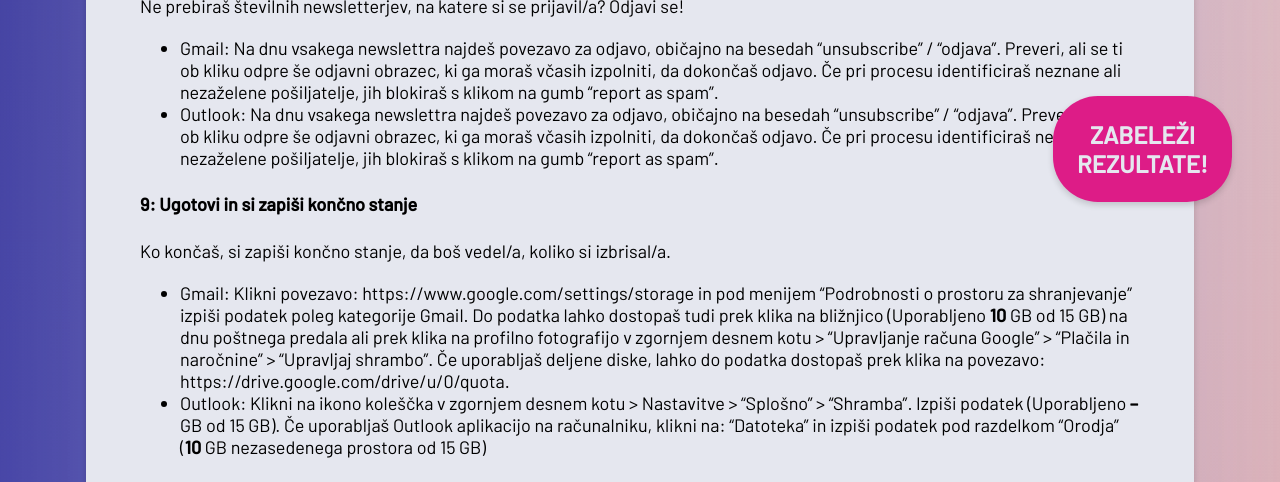
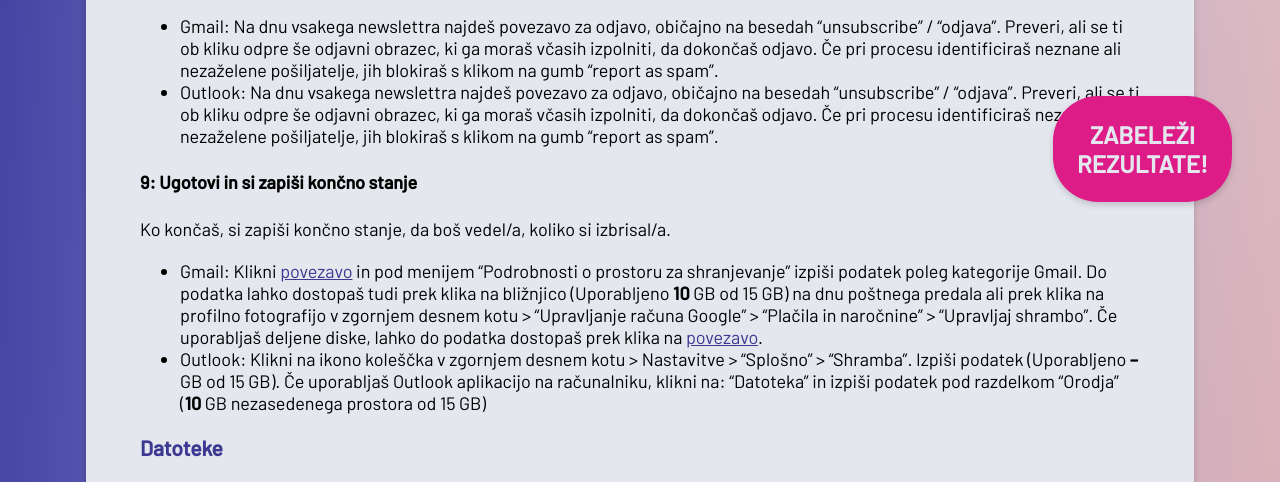
Before and after one commit to ewba/dcd-si, a Jekyll site: the page built from navodila-za-ciscenje.md, in a window 1280 px wide and 1400 px high, scrolled down 2608 px. Shown: the top 482 px of the window. Built offline with Jekyll 4.4.1, drawn with Linux system fonts in a browser that asks for light colours; some of the changed text lies outside the part shown; grey boxes are pictures that could not be loaded.

Commit message:
Update navodila-za-ciscenje.md

```diff
--- a/navodila-za-ciscenje.md
+++ b/navodila-za-ciscenje.md
@@ -19,7 +19,7 @@
 
 #### 1: Ugotovi in si zapiši izhodiščno stanje
 Preden začneš, moraš ugotoviti izhodiščno stanje, da boš po koncu procesa vedel/a, koliko si izbrisal/a.
-- Gmail: [Klikni povezavo](https://www.google.com/settings/storage) in pod menijem "Podrobnosti o prostoru za shranjevanje" izpiši podatek poleg kategorije Gmail. Do podatka lahko dostopaš tudi prek klika na bližnjico (Uporabljeno **12** GB od 15 GB) na dnu poštnega predala ali prek klika na profilno fotografijo v zgornjem desnem kotu > "Upravljanje računa Google" > “Plačila in naročnine" > "Upravljaj shrambo". Če uporabljaš deljene diske, lahko do podatka dostopaš prek klika na povezavo: https://drive.google.com/drive/u/0/quota.
+- Gmail: [Klikni povezavo](https://www.google.com/settings/storage) in pod menijem "Podrobnosti o prostoru za shranjevanje" izpiši podatek poleg kategorije Gmail. Do podatka lahko dostopaš tudi prek klika na bližnjico (Uporabljeno **12** GB od 15 GB) na dnu poštnega predala ali prek klika na profilno fotografijo v zgornjem desnem kotu > "Upravljanje računa Google" > “Plačila in naročnine" > "Upravljaj shrambo". Če uporabljaš deljene diske, lahko do podatka dostopaš prek klika na [povezavo](https://drive.google.com/drive/u/0/quota).
 - Outlook: Klikni na ikono koleščka v zgornjem desnem kotu > Nastavitve > "Splošno" > "Shramba". Izpiši podatek (Uporabljeno **--** GB od 15 GB). Če uporabljaš Outlook aplikacijo na računalniku, klikni na: “Datoteka” in izpiši podatek pod razdelkom “Orodja” (**12** GB nezasedenega prostora od 15 GB)
 
 #### 2: Filtriraj in izbriši največja sporočila
@@ -28,7 +28,7 @@
 - Outlook: Na vrhu poštnega predala poišči ikono filtra ter klikni na "Razvrsti" > "Velikost". Posamezno sporočilo izbrišeš s klikom na ikono "Izbriši" na desni strani sporočila ali pa izbereš več sporočil in jih izbrišeš z ikono "izbriši" v orodni vrstici.
 
 #### 3: Uporabi sistemska priporočila
-- Gmail: Klikni povezavo: https://one.google.com/storage/management?g1_landing_page=2, preglej predlagane predloge pod razdelkom "Čiščenje predlaganih elementov" in izbriši e-poštna sporočila z velikimi priponkami. Sistem te vodi čez brisanje velikih datotek in priponk, vsiljene e-pošte in sporočil v smetnjaku. Do predlogov lahko prideš tudi, če se na povezavi https://www.google.com/settings/storage pomakneš do razdelka "Sprostite prostor" in klikneš "Sprostite prostor za shranjevanje v računu".
+- Gmail: Klikni [povezavo](https://one.google.com/storage/management?g1_landing_page=2), preglej predlagane predloge pod razdelkom "Čiščenje predlaganih elementov" in izbriši e-poštna sporočila z velikimi priponkami. Sistem te vodi čez brisanje velikih datotek in priponk, vsiljene e-pošte in sporočil v smetnjaku. Do predlogov lahko prideš tudi, če se na [povezavi](https://www.google.com/settings/storage) pomakneš do razdelka "Sprostite prostor" in klikneš "Sprostite prostor za shranjevanje v računu".
 - Outlook: Klikni na ikono koleščka v zgornjem desnem kotu > Nastavitve > "Splošno" > "Shramba" in preglej predlagane predloge pod razdelkom "Upravljanje shrambe". Če uporabljaš Outlook aplikacijo na računalniku, najdeš predloge pod: “Datoteka” in "Orodja". Sistem te vodi čez čiščenje nabiralnika, praznjenje mape "Izbrisano" in čiščenje starih elementov.
 
 #### 4: Izbriši dolge pogovore
@@ -62,7 +62,7 @@
 
 #### 9: Ugotovi in si zapiši končno stanje
 Ko končaš, si zapiši končno stanje, da boš vedel/a, koliko si izbrisal/a.
-- Gmail: Klikni povezavo: https://www.google.com/settings/storage in pod menijem "Podrobnosti o prostoru za shranjevanje" izpiši podatek poleg kategorije Gmail. Do podatka lahko dostopaš tudi prek klika na bližnjico (Uporabljeno **10** GB od 15 GB) na dnu poštnega predala ali prek klika na profilno fotografijo v zgornjem desnem kotu > "Upravljanje računa Google" > “Plačila in naročnine" > "Upravljaj shrambo". Če uporabljaš deljene diske, lahko do podatka dostopaš prek klika na povezavo: https://drive.google.com/drive/u/0/quota.
+- Gmail: Klikni [povezavo](https://www.google.com/settings/storage) in pod menijem "Podrobnosti o prostoru za shranjevanje" izpiši podatek poleg kategorije Gmail. Do podatka lahko dostopaš tudi prek klika na bližnjico (Uporabljeno **10** GB od 15 GB) na dnu poštnega predala ali prek klika na profilno fotografijo v zgornjem desnem kotu > "Upravljanje računa Google" > “Plačila in naročnine" > "Upravljaj shrambo". Če uporabljaš deljene diske, lahko do podatka dostopaš prek klika na [povezavo](https://drive.google.com/drive/u/0/quota).
 - Outlook: Klikni na ikono koleščka v zgornjem desnem kotu > Nastavitve > "Splošno" > "Shramba". Izpiši podatek (Uporabljeno **--** GB od 15 GB). Če uporabljaš Outlook aplikacijo na računalniku, klikni na: “Datoteka” in izpiši podatek pod razdelkom “Orodja” (**10** GB nezasedenega prostora od 15 GB)
 
 ### Datoteke
@@ -73,13 +73,13 @@
 - Windows 10: Klikni na ”Začetek” in ikonico koleščka: “Nastavitve”. V meniju izberi možnost “Sistem” > “Prostor za shranjevanje”. Izpiši podatek poleg grafičnega prikaza zapolnjenosti "Uporabljeno 123 GB".
 - Mac: Klikni na "Apple” > “System settings” > “General”. Izberi "Storage" in na desni strani izpiši podatek poleg grafičnega prikaza zapolnjenosti “123 GB of 500 GB used”.
 - OneDrive: Klikni na “Nastavitve” > "Možnosti" in “Upravljanje shrambe”. Izpiši podatek poleg grafičnega prikaza zapolnjenosti "Skupaj uporabljeno 2 GB / 5 GB".
-- Google Drive: Izhodiščno stanje ugotoviš prek klika na povezavo https://drive.google.com/u/0/settings/storage ali prek klika na profilno fotografijo v zgornjem desnem kotu poštnega predala > "Upravljanje računa Google" > “Plačila in naročnine" > "Upravljaj shrambo". Izpiši podatek poleg kategorije Google Drive.
+- Google Drive: Izhodiščno stanje ugotoviš prek klika na [povezavo](https://drive.google.com/u/0/settings/storage) ali prek klika na profilno fotografijo v zgornjem desnem kotu poštnega predala > "Upravljanje računa Google" > “Plačila in naročnine" > "Upravljaj shrambo". Izpiši podatek poleg kategorije Google Drive.
 
 #### 2: Uporabi sistemska priporočila
 - Windows: Klikni na ”Začetek” in ikonico koleščka: “Nastavitve”. V meniju izberi možnost “Sistem” > “Prostor za shranjevanje” in "Priporočila za čiščenje". Sistem te vodi čez brisanje velikih in neuporabljenih datotek in aplikacij, začasnih datotek in sihronizacijo z oblakom.
 - Mac: Odpri “System settings” > “General”. Izberi “Storage”, pod grafičnim prikazom je razdelek Recommendation. Sistem te vodi čez avtomatično brisanje datotek iz koša, sihronizacijo z oblakom ter optimiziranje prostora prek brisanja filmov in serij, ki si jih že pogledal/a iz naprave.
 - OneDrive: Klikni na “Nastavitve” > "Možnosti" > “Upravljanje shrambe” > "Sprosti prostor". Sistem te vodi čez praznjenje koša in brisanje velikih datotek.
-- Google Drive: Klikni povezavo: https://one.google.com/u/2/storage/management in preglej predlagane predloge pod razdelkom "Čiščenje predlaganih elementov". Sistem te vodi čez brisanje velikih datotek in datotek v smetnjaku.
+- Google Drive: Klikni [povezavo](https://one.google.com/u/2/storage/management) in preglej predlagane predloge pod razdelkom "Čiščenje predlaganih elementov". Sistem te vodi čez brisanje velikih datotek in datotek v smetnjaku.
 
 #### 3: Očisti začasne datoteke (lokalno)
 V večini računalnikov številni programi uporabljajo in ustvarjajo začasne podatke. Za čiščenje teh datotek lahko uporabite orodja, ki jih predlaga sistem, npr. "Čiščenje diska".
@@ -102,7 +102,7 @@
 - Windows 10: Klikni na ”Začetek” in ikonico koleščka: “Nastavitve”. V meniju izberi možnost “Sistem” > “Prostor za shranjevanje”. Izpiši podatek poleg grafičnega prikaza zapolnjenosti "Uporabljeno 100 GB".
 - Mac: Klikni na "Apple” > “System settings” > “General”. Izberi "Storage" in na desni strani izpiši podatek poleg grafičnega prikaza zapolnjenosti “100 GB of 500 GB used”.
 - OneDrive: Klikni na “Nastavitve” > "Možnosti" in “Upravljanje shrambe”. Izpiši podatek poleg grafičnega prikaza zapolnjenosti "Skupaj uporabljeno 1 GB / 5 GB".
-- Google Drive: Izhodiščno stanje ugotoviš prek klika na povezavo https://drive.google.com/u/0/settings/storage ali prek klika na profilno fotografijo v zgornjem desnem kotu poštnega predala > "Upravljanje računa Google" > “Plačila in naročnine" > "Upravljaj shrambo". Izpiši podatek poleg kategorije Google Drive.
+- Google Drive: Izhodiščno stanje ugotoviš prek klika na [povezavo](https://drive.google.com/u/0/settings/storage) ali prek klika na profilno fotografijo v zgornjem desnem kotu poštnega predala > "Upravljanje računa Google" > “Plačila in naročnine" > "Upravljaj shrambo". Izpiši podatek poleg kategorije Google Drive.
 
 
 ### Telefon
```
Also changed, not shown: other parts of navodila-za-ciscenje.md (+3 -0 lines).
